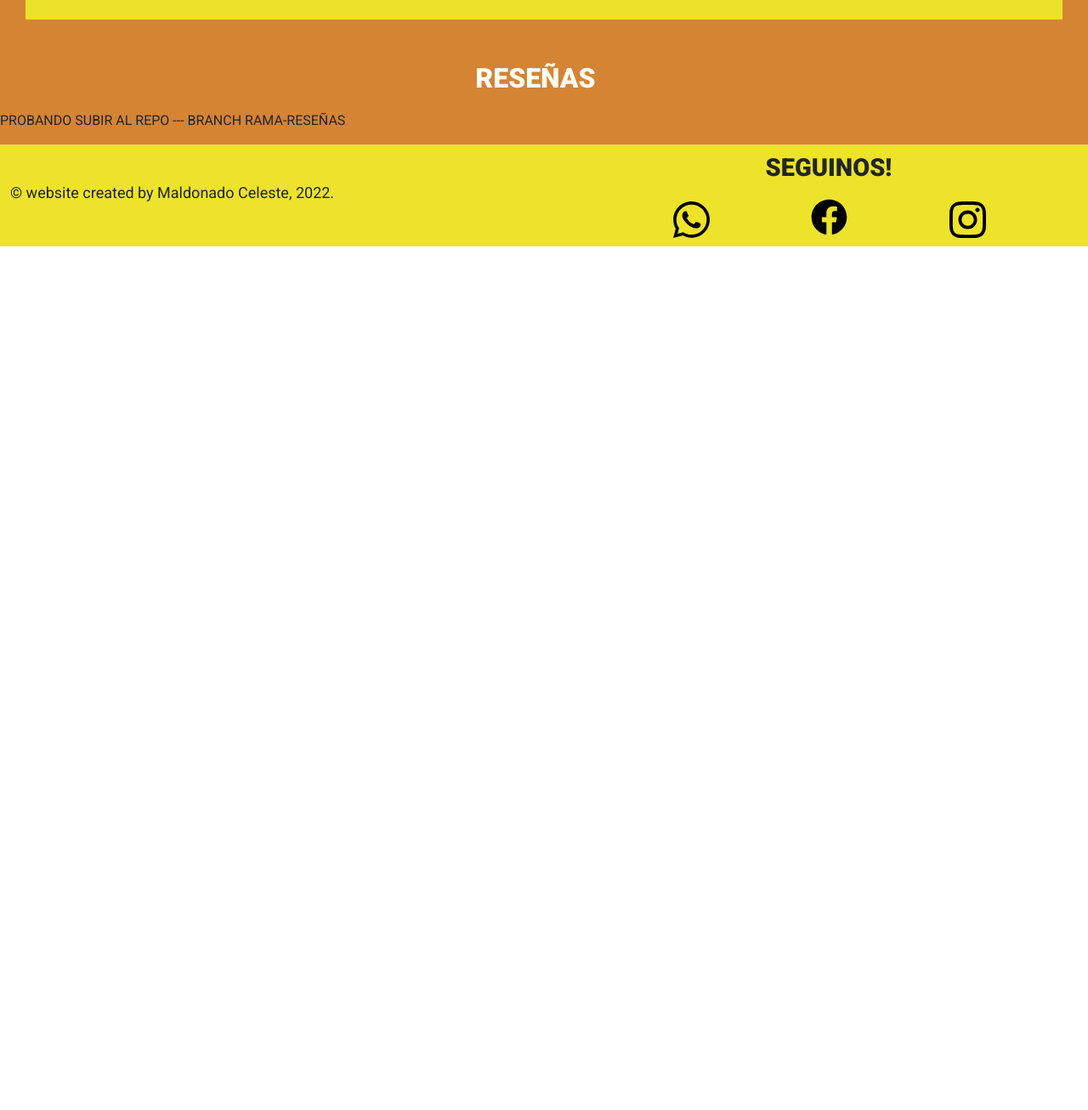
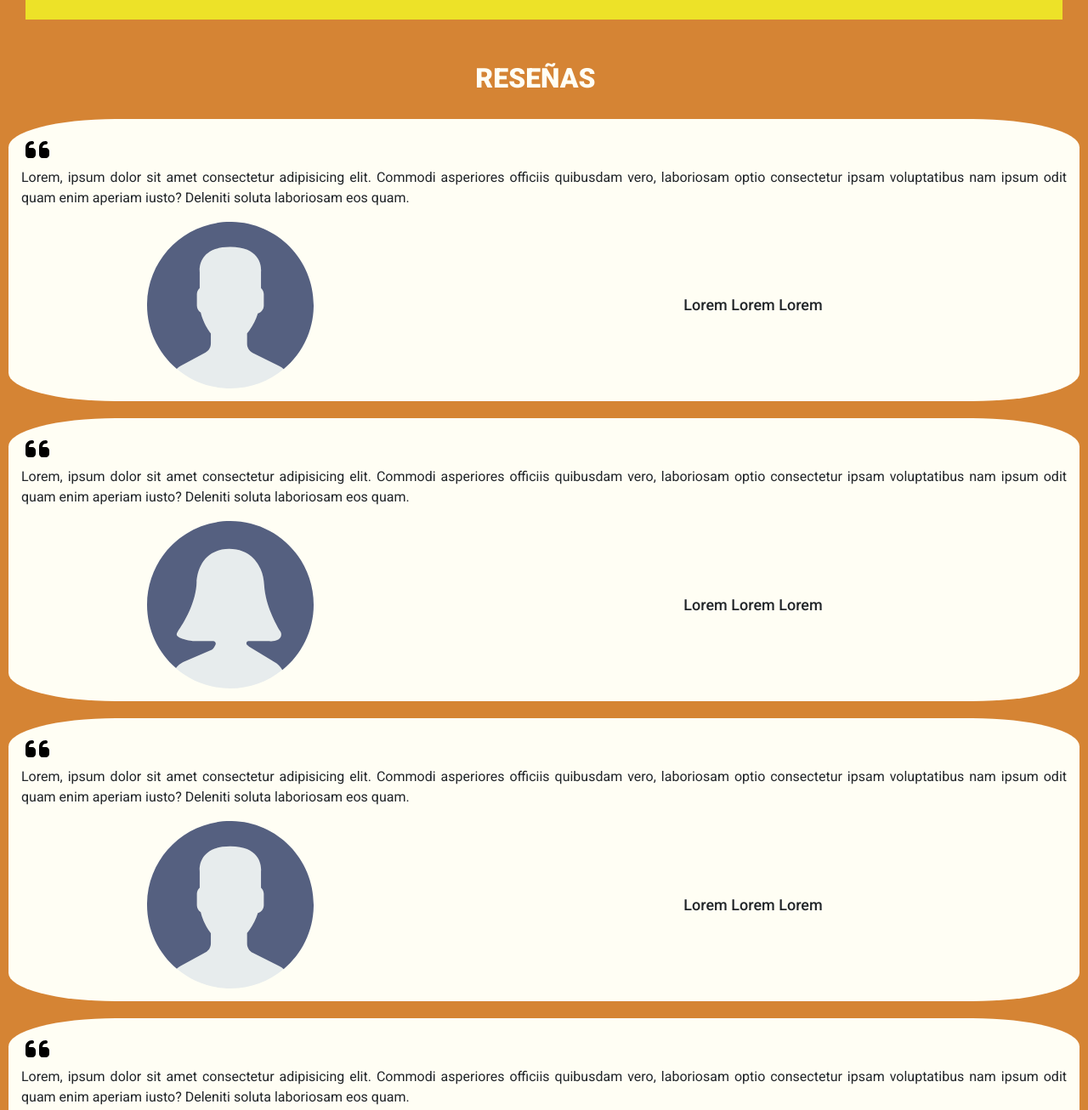
Before and after one commit to Maldonadocelee/Brisas-de-Yacanto, a plain HTML site: page index.html in a window 1280 px wide. Shown: the part 1633-2939 px from the top of the page at 85% size. Before the commit the page ends 1933 px from the top, so only its background shows below. Drawn offline with nearby package versions, Linux system fonts and the light colour scheme.

Commit message:
nuevas tarjetas de reseñas

```diff
--- a/index.html
+++ b/index.html
@@ -108,9 +108,57 @@
 
                 </div>
         </section>
-        <section >
+        <section class="reviews">
             <h2 class="subtitles">RESEÑAS</h2>
-            <p>PROBANDO SUBIR AL REPO --- BRANCH RAMA-RESEÑAS</p>
+            <div class="card-reviews">
+                <img class="card-icon" src="ImagenesCabañas/quotation.svg" alt="icono de comillas">
+                <p class="card-text">
+                    Lorem, ipsum dolor sit amet consectetur adipisicing elit. Commodi asperiores officiis quibusdam vero, laboriosam optio consectetur ipsam voluptatibus nam ipsum odit quam enim aperiam iusto? Deleniti soluta laboriosam eos quam.
+                </p>
+                <div class="card-firma">
+                    <h3 class="card-username">
+                        Lorem Lorem Lorem
+                    </h3>
+                    <img class="card-photo" src="ImagenesCabañas/icone-man.svg" alt="Photo User">
+                </div>
+            </div>
+            <div class="card-reviews">
+                <img class="card-icon" src="ImagenesCabañas/quotation.svg" alt="icono de comillas">
+                <p class="card-text">
+                    Lorem, ipsum dolor sit amet consectetur adipisicing elit. Commodi asperiores officiis quibusdam vero, laboriosam optio consectetur ipsam voluptatibus nam ipsum odit quam enim aperiam iusto? Deleniti soluta laboriosam eos quam.
+                </p>
+                <div class="card-firma">
+                    <h3 class="card-username">
+                        Lorem Lorem Lorem
+                    </h3>
+                    <img class="card-photo" src="ImagenesCabañas/icone-women.svg" alt="Photo User">
+                </div>
+            </div>
+            <div class="card-reviews">
+                <img class="card-icon" src="ImagenesCabañas/quotation.svg" alt="icono de comillas">
+                <p class="card-text">
+                    Lorem, ipsum dolor sit amet consectetur adipisicing elit. Commodi asperiores officiis quibusdam vero, laboriosam optio consectetur ipsam voluptatibus nam ipsum odit quam enim aperiam iusto? Deleniti soluta laboriosam eos quam.
+                </p>
+                <div class="card-firma">
+                    <h3 class="card-username">
+                        Lorem Lorem Lorem
+                    </h3>
+                    <img class="card-photo" src="ImagenesCabañas/icone-man.svg" alt="Photo User">
+                </div>
+            </div>
+            <div class="card-reviews">
+                <img class="card-icon" src="ImagenesCabañas/quotation.svg" alt="icono de comillas">
+                <p class="card-text">
+                    Lorem, ipsum dolor sit amet consectetur adipisicing elit. Commodi asperiores officiis quibusdam vero, laboriosam optio consectetur ipsam voluptatibus nam ipsum odit quam enim aperiam iusto? Deleniti soluta laboriosam eos quam.
+                </p>
+                <div class="card-firma">
+                    <h3 class="card-username">
+                        Lorem Lorem Lorem
+                    </h3>
+                    <img class="card-photo" src="ImagenesCabañas/icone-women.svg" alt="Photo User">
+                </div>
+            </div>
+
         </section>
     </main>
 
--- a/style.css
+++ b/style.css
@@ -543,10 +543,50 @@
         padding: 0px 65px 0px 0px;
     }
 }
-/*section reseñas*/
+/*section reviews*/
+.reviews {
+    display: flex;
+    flex-direction: column;
+    align-items: center;
+}
+.card-reviews {
+    display: flex;
+    flex-direction: column;
+    background-color: rgb(255, 254, 244);
+    margin: 10px;
+    padding: 15px;
+    border-radius: 10%;
+}
+.card-icon {
+    display: block;
+    justify-items: left;
+    width: 38px;
+    padding: 5px;
+}
+.card-text {
+    text-align: justify;
 
+}
+.card-firma {
+    display: grid;
+    grid-template-areas:
+    "card-photo card-username";
+    grid-template-columns: 1fr 1.5fr;
+    grid-template-rows: 1fr;
+    align-items: center;
+    justify-items: center;
 
+}
+.card-photo {
+    grid-area: card-photo;
+    width: 40%;
 
+}
+.card-username {
+    grid-area: card-username;
+    font-size: 18px;
+    margin: 0px;
+}
 
 /*comienza el FOOTER*/
 
```
Also changed, not shown: ImagenesCabañas/icone-man.svg (added), ImagenesCabañas/icone-women.svg (added), ImagenesCabañas/quotation.svg (added).
